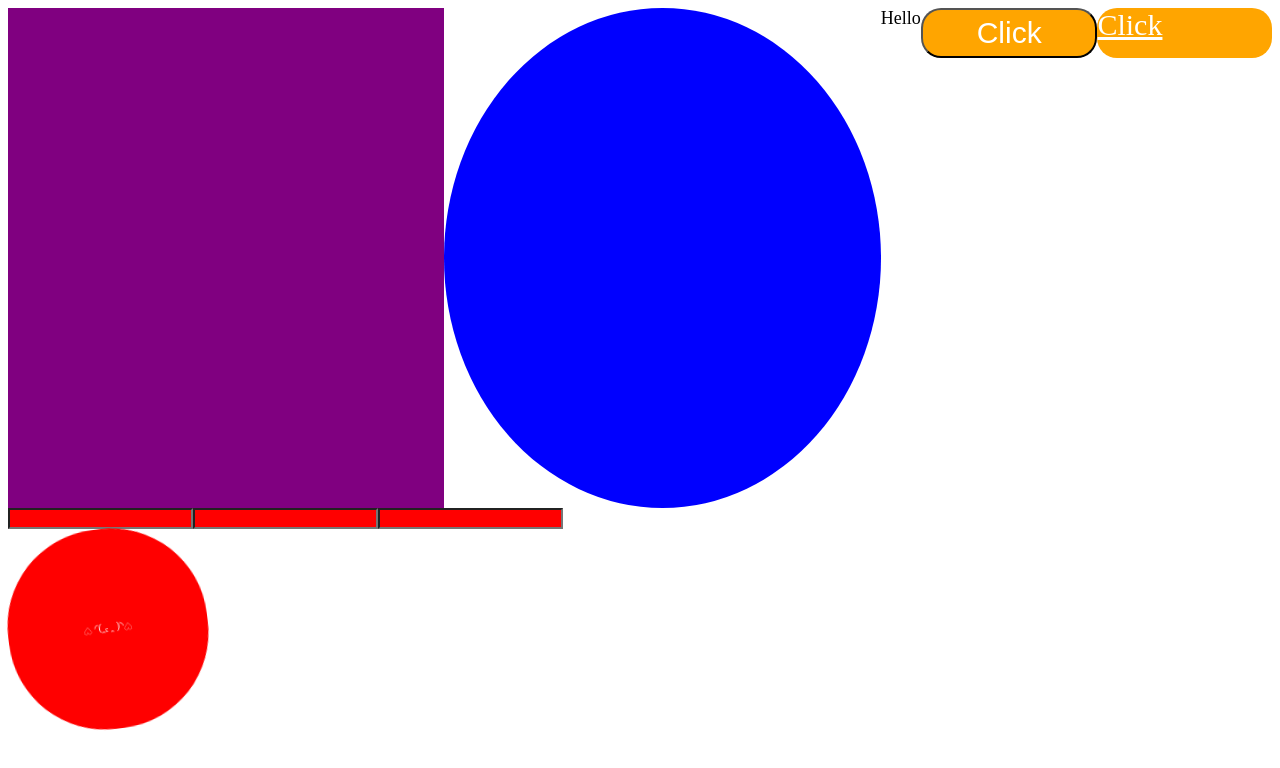
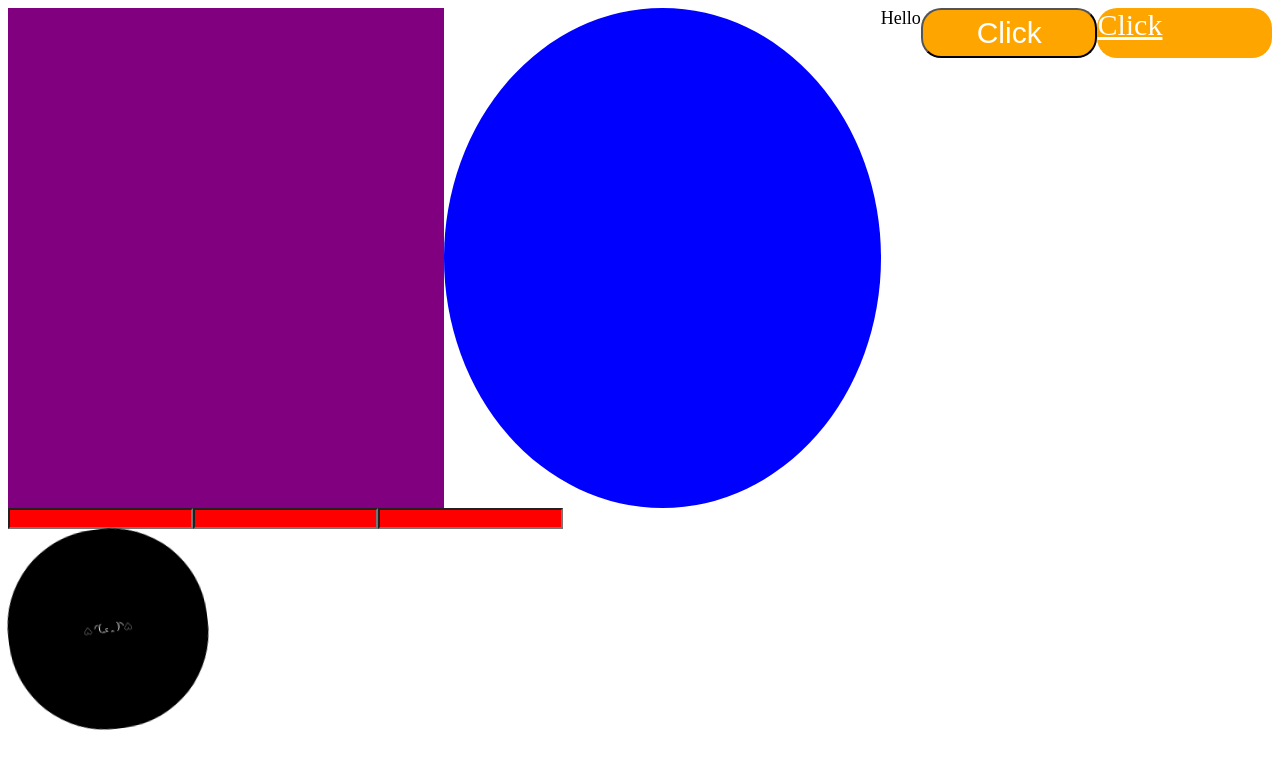
Before and after one commit to min000/react-for-master, a React (Create React App) app: page / in a window 1280 px wide. Shown: the top 768 px of the page. Built offline with nearby package versions, Linux system fonts and the light colour scheme.

Commit message:
styled-components theme

```diff
--- a/src/App.js
+++ b/src/App.js
@@ -47,7 +47,8 @@
   display:flex;
   width:200px;
   height:200px;
-  background-color:red;
+  background-color:${(props) => props.theme.bgColor};
+  color:${(props) => props.theme.textColor};
   justify-content:center;
   align-items: center;
   animation: ${rotationAnimation} 1s linear infinite;
--- a/src/index.js
+++ b/src/index.js
@@ -1,10 +1,22 @@
 import React from 'react';
 import ReactDOM from 'react-dom';
 import App from './App';
+import {ThemeProvider} from "styled-components";
+
+const lightTheme = {
+  textColor : "black",
+  bgColor : "white"
+}
+const darkTheme = {
+  textColor : "white",
+  bgColor : "black"
+}
 
 ReactDOM.render(
   <React.StrictMode>
-    <App/>
+    <ThemeProvider theme={darkTheme}>
+      <App/>
+    </ThemeProvider>
   </React.StrictMode>,
   document.getElementById('root')
 );
```
